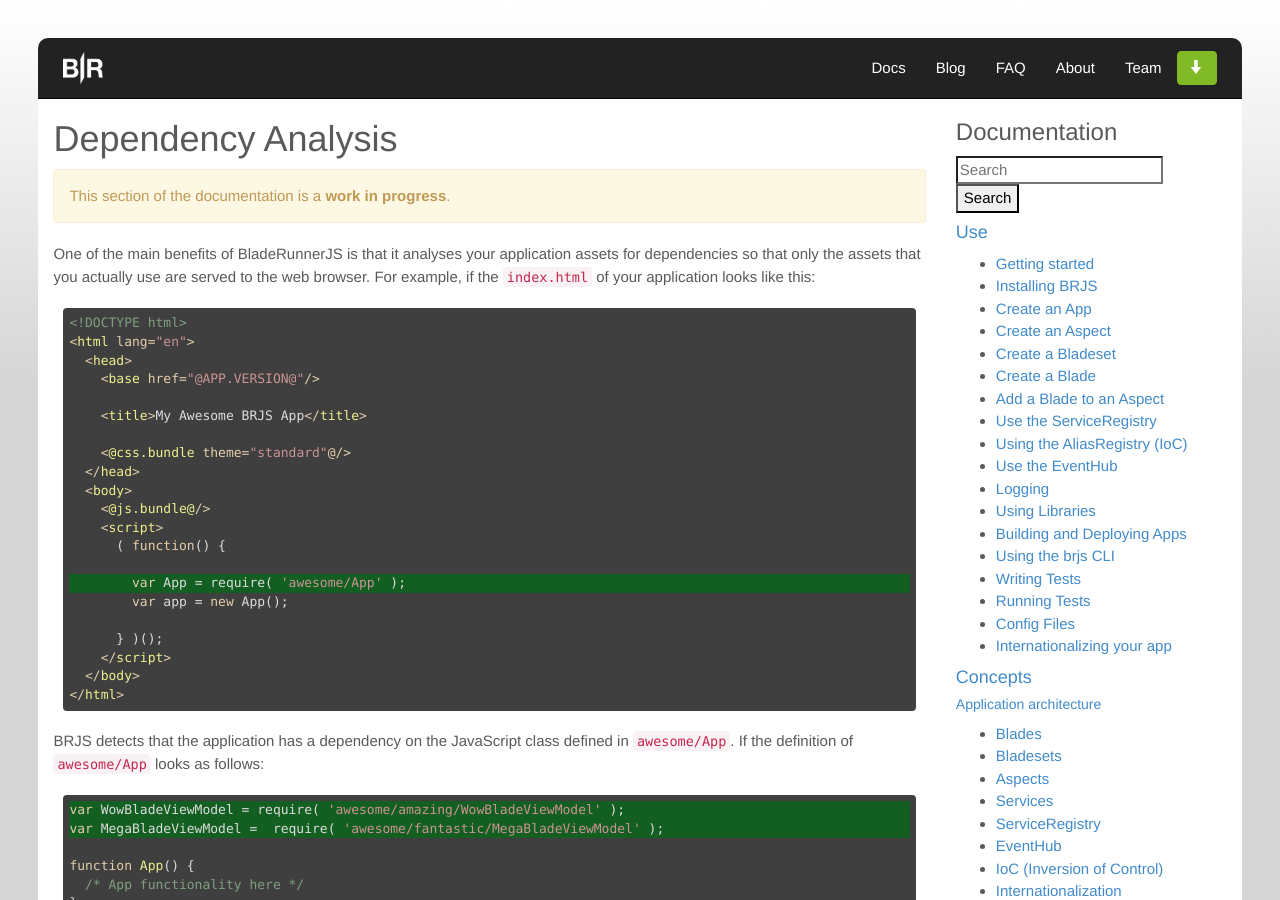
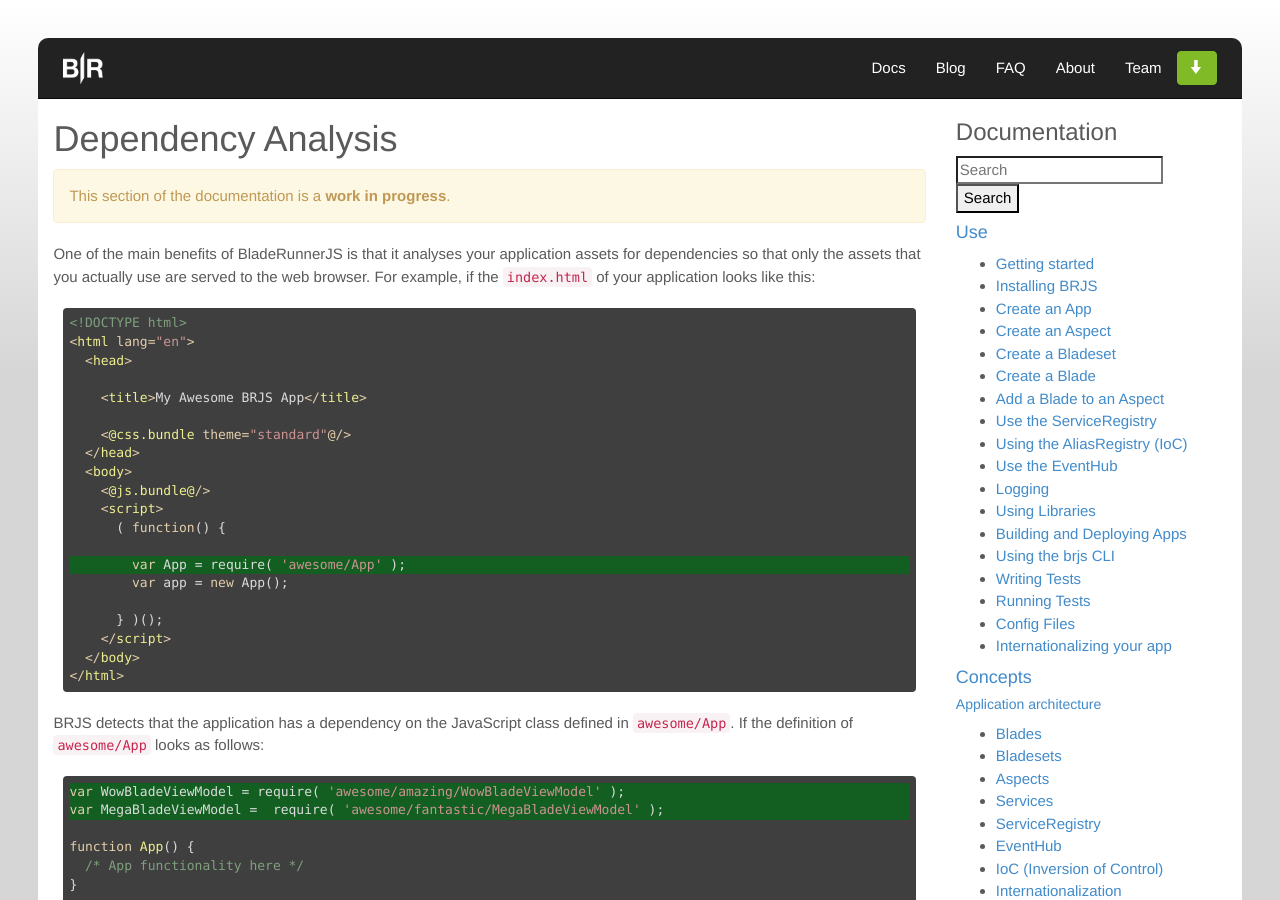
Before and after one commit to BladeRunnerJS/brjs-site, a Jekyll site: the page built from docs/concepts/dependency_analysis.md, in a window 1280 px wide and 900 px high. Built offline with Jekyll 4.4.1, drawn with Linux system fonts in a browser that asks for light colours; nearby versions of some CDN libraries; Markdown is read by kramdown in place of the engine named in the settings; some of the changed lines change nothing that is shown.

Commit message:
removing base tag from docs example

```diff
--- a/docs/concepts/dependency_analysis.md
+++ b/docs/concepts/dependency_analysis.md
@@ -10,7 +10,6 @@
 <!DOCTYPE html>
 <html lang="en">
   <head>
-    <base href="@APP.VERSION@"/>
 
     <title>My Awesome BRJS App</title>
 
```
